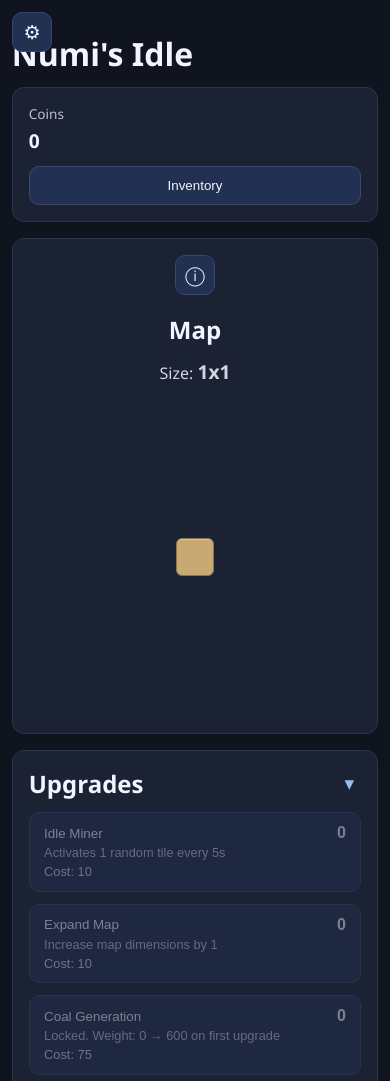
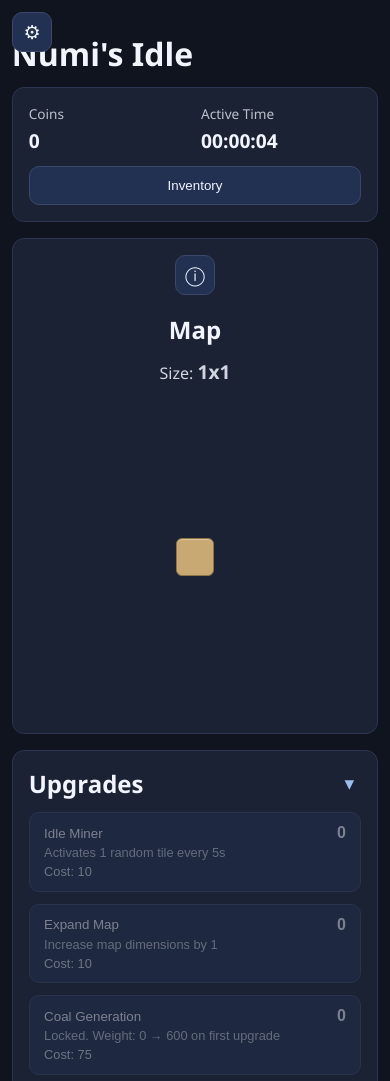
Before and after one commit to NekoNumi/Numi-Incremental, a website built with Vite: page index.html in a window 390 px wide. Shown: the top 1081 px of the page. Built offline with nearby package versions, Linux system fonts and the light colour scheme.

Commit message:
feat: add active play time tracking and UI display; implement ore generation upgrade checks

```diff
--- a/game-types.ts
+++ b/game-types.ts
@@ -57,6 +57,7 @@ export type ResourceInventory = Record<OreType, number>;
 
 export interface GameState {
   coins: number;
+  activePlaySeconds: number;
   autoSellEnabled: boolean;
   idleMinerOwned: number;
   mapExpansions: number;
--- a/index.html
+++ b/index.html
@@ -16,6 +16,10 @@
           <div>
             <span class="label">Coins</span>
             <strong id="coins">0</strong>
+          </div>
+          <div>
+            <span class="label">Active Time</span>
+            <strong id="active-play-time">00:00:00</strong>
           </div>
           <button id="inventory-toggle" class="inventory-toggle-button">Inventory</button>
         </section>
@@ -57,7 +61,7 @@
           <h2>Map</h2>
           <p class="map-meta">Size: <strong id="map-size">1x1</strong></p>
           <div id="map-environment" class="map-environment">
-            <div id="miner-ring" class="miner-ring" aria-label="Idle miners and cooldowns"></div>
+            <div id="miner-ring" class="miner-ring" aria-label="Idle miners"></div>
             <div id="map-grid" class="map-grid" role="button" aria-label="Sandy map, click tiles to gather coins"></div>
           </div>
         </section>
--- a/persistence.ts
+++ b/persistence.ts
@@ -13,6 +13,7 @@ export function saveGameState(saveKey: string, state: GameState, storage: Storag
     saveKey,
     JSON.stringify({
       coins: state.coins,
+      activePlaySeconds: state.activePlaySeconds,
       autoSellEnabled: state.autoSellEnabled,
       idleMinerOwned: state.idleMinerOwned,
       idleMinerCooldowns: state.idleMinerCooldowns,
@@ -46,6 +47,7 @@ export function loadGameState(
   try {
     const parsed = JSON.parse(raw) as Record<string, unknown>;
     state.coins = Number(parsed.coins) || 0;
+    state.activePlaySeconds = Math.max(0, Number(parsed.activePlaySeconds) || 0);
     state.autoSellEnabled = Boolean(parsed.autoSellEnabled);
     state.idleMinerOwned = Number(parsed.idleMinerOwned) || 0;
 
--- a/resource-logic.ts
+++ b/resource-logic.ts
@@ -23,6 +23,7 @@ interface ResourceLegendRowRefs {
 }
 
 const INVENTORY_ORES: OreType[] = ["sand", "coal", "copper", "iron", "silver", "gold"];
+const UPGRADABLE_ORES: UpgradableOre[] = ["coal", "copper", "iron", "silver", "gold"];
 
 export function createResourceLogic(args: CreateResourceLogicArgs): {
   getResourceByOre: (ore: OreType) => ResourceConfig;
@@ -30,6 +31,7 @@ export function createResourceLogic(args: CreateResourceLogicArgs): {
   setOreGenerationLevel: (ore: UpgradableOre, level: number) => void;
   getOreWeightForLevel: (ore: OreType, level: number) => number;
   getOreGenerationCost: (ore: UpgradableOre) => number;
+  canIncreaseOreGeneration: (ore: UpgradableOre) => boolean;
   getOreEffectiveWeight: (ore: OreType) => number;
   rollTileType: () => OreType;
   rollTileTypeWithBoostedOre: (boostedOre: UpgradableOre, qualityMultiplier: number) => OreType;
@@ -175,19 +177,40 @@ export function createResourceLogic(args: CreateResourceLogicArgs): {
     return level > 0 ? getResourceByOre(ore).weight : 0;
   }
 
-  function buildRedistributedWeightMap(): Record<OreType, number> {
+  function getLevelForOre(ore: OreType, overrides?: Partial<Record<UpgradableOre, number>>): number {
+    if (ore === "sand") {
+      return 0;
+    }
+
+    const overrideLevel = overrides?.[ore as UpgradableOre];
+    if (overrideLevel === undefined) {
+      return getOreGenerationLevel(ore as UpgradableOre);
+    }
+
+    return Math.max(0, overrideLevel);
+  }
+
+  function getUnlockedBaseWeightForLevel(ore: OreType, level: number): number {
+    if (ore === "sand") {
+      return getResourceByOre("sand").weight;
+    }
+
+    return level > 0 ? getResourceByOre(ore).weight : 0;
+  }
+
+  function buildRedistributedWeightMap(overrides?: Partial<Record<UpgradableOre, number>>): Record<OreType, number> {
     const redistributed: Record<OreType, number> = {
       sand: getUnlockedBaseWeight("sand"),
-      coal: getUnlockedBaseWeight("coal"),
-      copper: getUnlockedBaseWeight("copper"),
-      iron: getUnlockedBaseWeight("iron"),
-      silver: getUnlockedBaseWeight("silver"),
-      gold: getUnlockedBaseWeight("gold"),
+      coal: getUnlockedBaseWeightForLevel("coal", getLevelForOre("coal", overrides)),
+      copper: getUnlockedBaseWeightForLevel("copper", getLevelForOre("copper", overrides)),
+      iron: getUnlockedBaseWeightForLevel("iron", getLevelForOre("iron", overrides)),
+      silver: getUnlockedBaseWeightForLevel("silver", getLevelForOre("silver", overrides)),
+      gold: getUnlockedBaseWeightForLevel("gold", getLevelForOre("gold", overrides)),
     };
 
     for (let index = 1; index < INVENTORY_ORES.length; index += 1) {
       const ore = INVENTORY_ORES[index];
-      const level = getOreGenerationLevel(ore as UpgradableOre);
+      const level = getLevelForOre(ore, overrides);
       if (level <= 0) {
         redistributed[ore] = 0;
         continue;
@@ -224,6 +247,18 @@ export function createResourceLogic(args: CreateResourceLogicArgs): {
 
   function getOreGenerationCost(ore: UpgradableOre): number {
     return getUpgradeCost(getOreUpgradeConfig(ore), getOreGenerationLevel(ore));
+  }
+
+  function canIncreaseOreGeneration(ore: UpgradableOre): boolean {
+    const currentLevel = getOreGenerationLevel(ore);
+    const nextLevel = currentLevel + 1;
+    const nextWeight = getOreWeightForLevel(ore, nextLevel);
+    const maxSupportedWeight = buildRedistributedWeightMap({
+      ...Object.fromEntries(UPGRADABLE_ORES.map((entry) => [entry, getOreGenerationLevel(entry)])),
+      [ore]: Number.MAX_SAFE_INTEGER,
+    })[ore];
+
+    return nextWeight <= maxSupportedWeight;
   }
 
   function getOreEffectiveWeight(ore: OreType): number {
@@ -407,6 +442,7 @@ export function createResourceLogic(args: CreateResourceLogicArgs): {
     setOreGenerationLevel,
     getOreWeightForLevel,
     getOreGenerationCost,
+    canIncreaseOreGeneration,
     getOreEffectiveWeight,
     rollTileType,
     rollTileTypeWithBoostedOre,
--- a/script.ts
+++ b/script.ts
@@ -49,6 +49,7 @@ interface InteractionState {
 
 interface UIElements {
   coins: HTMLElement | null;
+  activePlayTime: HTMLElement | null;
   idleMinerCost: HTMLElement | null;
   idleMinerOwned: HTMLElement | null;
   settingsToggle: HTMLElement | null;
@@ -185,6 +186,7 @@ interface UIElements {
 // State
 const state: GameState = {
   coins: 0,
+  activePlaySeconds: 0,
   autoSellEnabled: false,
   idleMinerOwned: 0,
   mapExpansions: 0,
@@ -214,6 +216,7 @@ const interactionState: InteractionState = {
 
 let inventoryUiDirty = true;
 let lastRenderedCoinValue: number | null = null;
+let lastRenderedActivePlayWholeSeconds: number | null = null;
 
 type InventoryOre = OreType;
 
@@ -324,6 +327,7 @@ const enrichChanceUpgrade: UpgradeConfig = {
 // UI Element references
 const ui: UIElements = {
   coins: document.getElementById("coins"),
+  activePlayTime: document.getElementById("active-play-time"),
   idleMinerCost: document.getElementById("idle-miner-cost"),
   idleMinerOwned: document.getElementById("idle-miner-owned"),
   settingsToggle: document.getElementById("settings-toggle"),
@@ -484,6 +488,7 @@ const {
   getOreGenerationLevel,
   setOreGenerationLevel,
   getOreGenerationCost,
+  canIncreaseOreGeneration,
   rollTileType,
   rollTileTypeWithBoostedOre,
   getTileCoinValue,
@@ -629,6 +634,19 @@ function setMinerTargeting(mode: MinerTargeting): void {
 
 function format(value: number): string {
   return round(value, 1).toLocaleString();
+}
+
+function formatDuration(totalSeconds: number): string {
+  const safeSeconds = Math.max(0, Math.floor(totalSeconds));
+  const hours = Math.floor(safeSeconds / 3600)
+    .toString()
+    .padStart(2, "0");
+  const minutes = Math.floor((safeSeconds % 3600) / 60)
+    .toString()
+    .padStart(2, "0");
+  const seconds = (safeSeconds % 60).toString().padStart(2, "0");
+
+  return `${hours}:${minutes}:${seconds}`;
 }
 
 function setStatus(message: string): void {
@@ -952,6 +970,7 @@ const {
   getIdleMinerCost,
   getMapExpansionCost,
   getOreGenerationCost,
+  canIncreaseOreGeneration,
   getOreGenerationLevel,
   setOreGenerationLevel,
   syncIdleMinerState,
@@ -993,7 +1012,6 @@ function renderMinerRing(): void {
   }
 
   for (let index = 0; index < state.idleMinerOwned; index += 1) {
-    const cooldownLeft = Math.max(0, state.idleMinerCooldowns[index] ?? 0);
     const { x, y } = getMinerPosition(index);
 
     const minerNode = document.createElement("div");
@@ -1005,7 +1023,7 @@ function renderMinerRing(): void {
     minerNode.style.setProperty("--miner-radius", `${getMinerEffectRadiusPx(index)}px`);
     minerNode.style.left = `calc(50% + ${x}px)`;
     minerNode.style.top = `calc(50% + ${y}px)`;
-    minerNode.innerHTML = `<strong>${getMinerRingLabel(index)}</strong>${cooldownLeft.toFixed(1)}s`;
+    minerNode.innerHTML = `<strong>${getMinerRingLabel(index)}</strong>`;
     ui.minerRing.appendChild(minerNode);
   }
 }
@@ -1290,6 +1308,11 @@ function renderNow(): void {
   const ironCost = getOreGenerationCost("iron");
   const silverCost = getOreGenerationCost("silver");
   const goldCost = getOreGenerationCost("gold");
+  const canUpgradeCoalGeneration = canIncreaseOreGeneration("coal");
+  const canUpgradeCopperGeneration = canIncreaseOreGeneration("copper");
+  const canUpgradeIronGeneration = canIncreaseOreGeneration("iron");
+  const canUpgradeSilverGeneration = canIncreaseOreGeneration("silver");
+  const canUpgradeGoldGeneration = canIncreaseOreGeneration("gold");
   const totalInventory =
     getInventoryAmount("sand") +
     getInventoryAmount("coal") +
@@ -1316,6 +1339,11 @@ function renderNow(): void {
     ui.coins.textContent = format(state.coins);
     lastRenderedCoinValue = state.coins;
   }
+  const activePlayWholeSeconds = Math.floor(state.activePlaySeconds);
+  if (ui.activePlayTime && lastRenderedActivePlayWholeSeconds !== activePlayWholeSeconds) {
+    ui.activePlayTime.textContent = formatDuration(activePlayWholeSeconds);
+    lastRenderedActivePlayWholeSeconds = activePlayWholeSeconds;
+  }
   if (ui.idleMinerCost) ui.idleMinerCost.textContent = idleMinerCost.toLocaleString();
   if (ui.idleMinerOwned) ui.idleMinerOwned.textContent = state.idleMinerOwned.toString();
   if (ui.buyIdleMiner) ui.buyIdleMiner.disabled = !canAfford(idleMinerCost);
@@ -1326,27 +1354,44 @@ function renderNow(): void {
   if (ui.coalGenerationCost) ui.coalGenerationCost.textContent = coalCost.toLocaleString();
   if (ui.coalGenerationLevel) ui.coalGenerationLevel.textContent = getOreGenerationLevel("coal").toString();
   if (ui.coalGenerationStat) ui.coalGenerationStat.textContent = getOreGenerationStatText("coal");
-  if (ui.buyCoalGeneration) ui.buyCoalGeneration.disabled = !canAfford(coalCost);
-  if (ui.buyCopperGeneration) ui.buyCopperGeneration.classList.toggle("hidden", !interactionState.oreCopperRevealed && getOreGenerationLevel("copper") === 0);
+  if (ui.buyCoalGeneration) {
+    ui.buyCoalGeneration.classList.toggle("hidden", !canUpgradeCoalGeneration);
+    ui.buyCoalGeneration.disabled = !canAfford(coalCost) || !canUpgradeCoalGeneration;
+  }
+  if (ui.buyCopperGeneration) {
+    ui.buyCopperGeneration.classList.toggle(
+      "hidden",
+      (!interactionState.oreCopperRevealed && getOreGenerationLevel("copper") === 0) || !canUpgradeCopperGeneration
+    );
+  }
   if (ui.copperGenerationCost) ui.copperGenerationCost.textContent = copperCost.toLocaleString();
   if (ui.copperGenerationLevel) ui.copperGenerationLevel.textContent = getOreGenerationLevel("copper").toString();
   if (ui.copperGenerationStat) ui.copperGenerationStat.textContent = getOreGenerationStatText("copper");
-  if (ui.buyCopperGeneration) ui.buyCopperGeneration.disabled = !canAfford(copperCost);
-  if (ui.buyIronGeneration) ui.buyIronGeneration.classList.toggle("hidden", !interactionState.oreIronRevealed && getOreGenerationLevel("iron") === 0);
+  if (ui.buyCopperGeneration) ui.buyCopperGeneration.disabled = !canAfford(copperCost) || !canUpgradeCopperGeneration;
+  if (ui.buyIronGeneration) {
+    ui.buyIronGeneration.classList.toggle("hidden", (!interactionState.oreIronRevealed && getOreGenerationLevel("iron") === 0) || !canUpgradeIronGeneration);
+  }
   if (ui.ironGenerationCost) ui.ironGenerationCost.textContent = ironCost.toLocaleString();
   if (ui.ironGenerationLevel) ui.ironGenerationLevel.textContent = getOreGenerationLevel("iron").toString();
   if (ui.ironGenerationStat) ui.ironGenerationStat.textContent = getOreGenerationStatText("iron");
-  if (ui.buyIronGeneration) ui.buyIronGeneration.disabled = !canAfford(ironCost);
-  if (ui.buySilverGeneration) ui.buySilverGeneration.classList.toggle("hidden", !interactionState.oreSilverRevealed && getOreGenerationLevel("silver") === 0);
+  if (ui.buyIronGeneration) ui.buyIronGeneration.disabled = !canAfford(ironCost) || !canUpgradeIronGeneration;
+  if (ui.buySilverGeneration) {
+    ui.buySilverGeneration.classList.toggle(
+      "hidden",
+      (!interactionState.oreSilverRevealed && getOreGenerationLevel("silver") === 0) || !canUpgradeSilverGeneration
+    );
+  }
   if (ui.silverGenerationCost) ui.silverGenerationCost.textContent = silverCost.toLocaleString();
   if (ui.silverGenerationLevel) ui.silverGenerationLevel.textContent = getOreGenerationLevel("silver").toString();
   if (ui.silverGenerationStat) ui.silverGenerationStat.textContent = getOreGenerationStatText("silver");
-  if (ui.buySilverGeneration) ui.buySilverGeneration.disabled = !canAfford(silverCost);
-  if (ui.buyGoldGeneration) ui.buyGoldGeneration.classList.toggle("hidden", !interactionState.oreGoldRevealed && getOreGenerationLevel("gold") === 0);
+  if (ui.buySilverGeneration) ui.buySilverGeneration.disabled = !canAfford(silverCost) || !canUpgradeSilverGeneration;
+  if (ui.buyGoldGeneration) {
+    ui.buyGoldGeneration.classList.toggle("hidden", (!interactionState.oreGoldRevealed && getOreGenerationLevel("gold") === 0) || !canUpgradeGoldGeneration);
+  }
   if (ui.goldGenerationCost) ui.goldGenerationCost.textContent = goldCost.toLocaleString();
   if (ui.goldGenerationLevel) ui.goldGenerationLevel.textContent = getOreGenerationLevel("gold").toString();
   if (ui.goldGenerationStat) ui.goldGenerationStat.textContent = getOreGenerationStatText("gold");
-  if (ui.buyGoldGeneration) ui.buyGoldGeneration.disabled = !canAfford(goldCost);
+  if (ui.buyGoldGeneration) ui.buyGoldGeneration.disabled = !canAfford(goldCost) || !canUpgradeGoldGeneration;
   if (ui.sellAllResources) ui.sellAllResources.disabled = totalInventory <= 0;
   renderInventoryAutoSellToggle();
 
@@ -1371,6 +1416,12 @@ function gameLoop(): void {
   const now = Date.now();
   const deltaSeconds = (now - state.lastTick) / 1000;
   state.lastTick = now;
+
+  const isActiveSession = document.visibilityState === "visible" && document.hasFocus();
+  if (isActiveSession && Number.isFinite(deltaSeconds) && deltaSeconds > 0) {
+    state.activePlaySeconds += Math.min(deltaSeconds, 1);
+  }
+
   runIdleMiners(deltaSeconds);
   render();
 }
--- a/styles.css
+++ b/styles.css
@@ -435,7 +435,6 @@ strong {
   display: block;
   font-size: 0.68rem;
   opacity: 0.85;
-  margin-bottom: 0.12rem;
 }
 
 .map-tile {
```
Also changed, not shown: game-actions.ts (+7 -0 lines).
